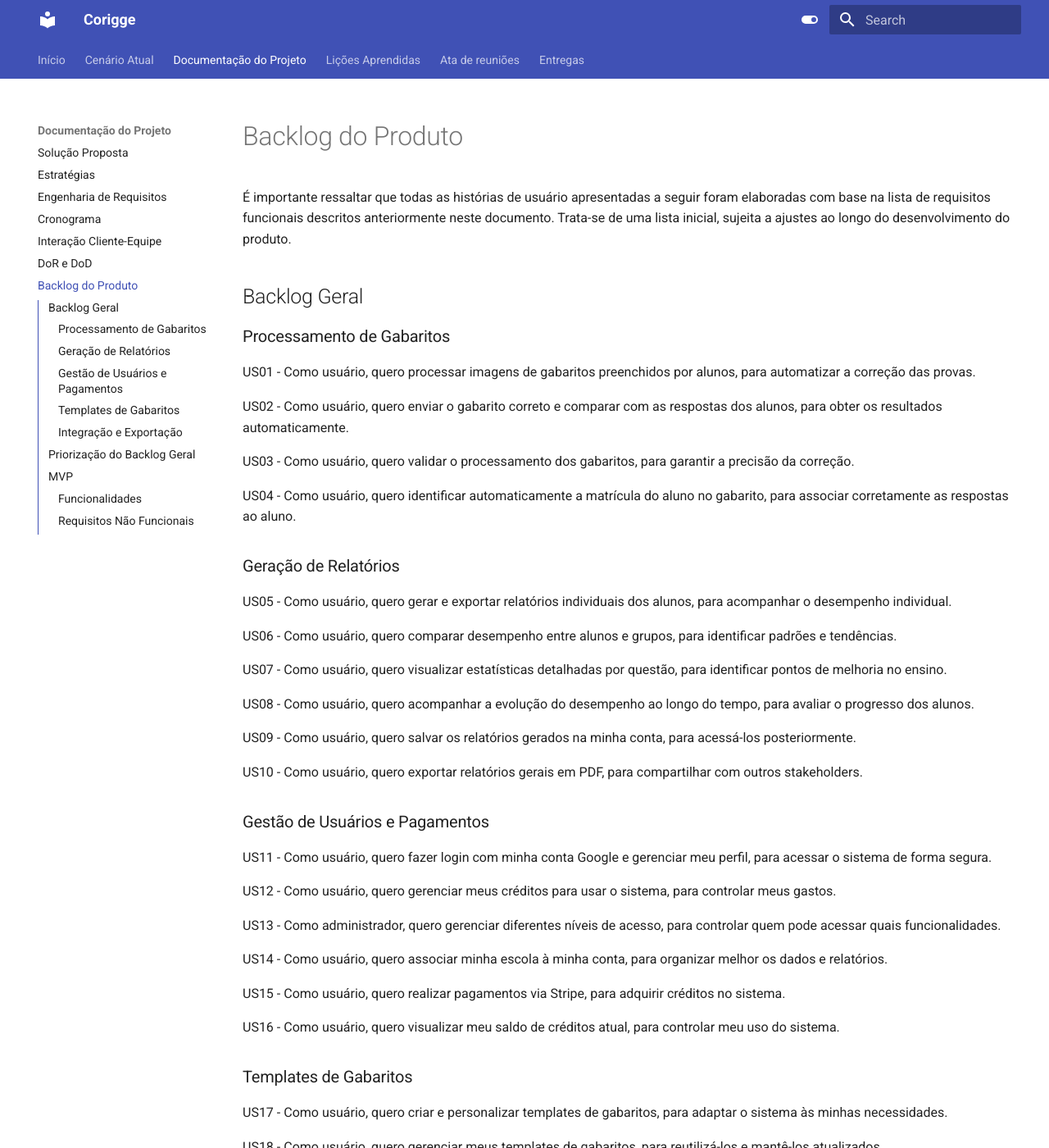
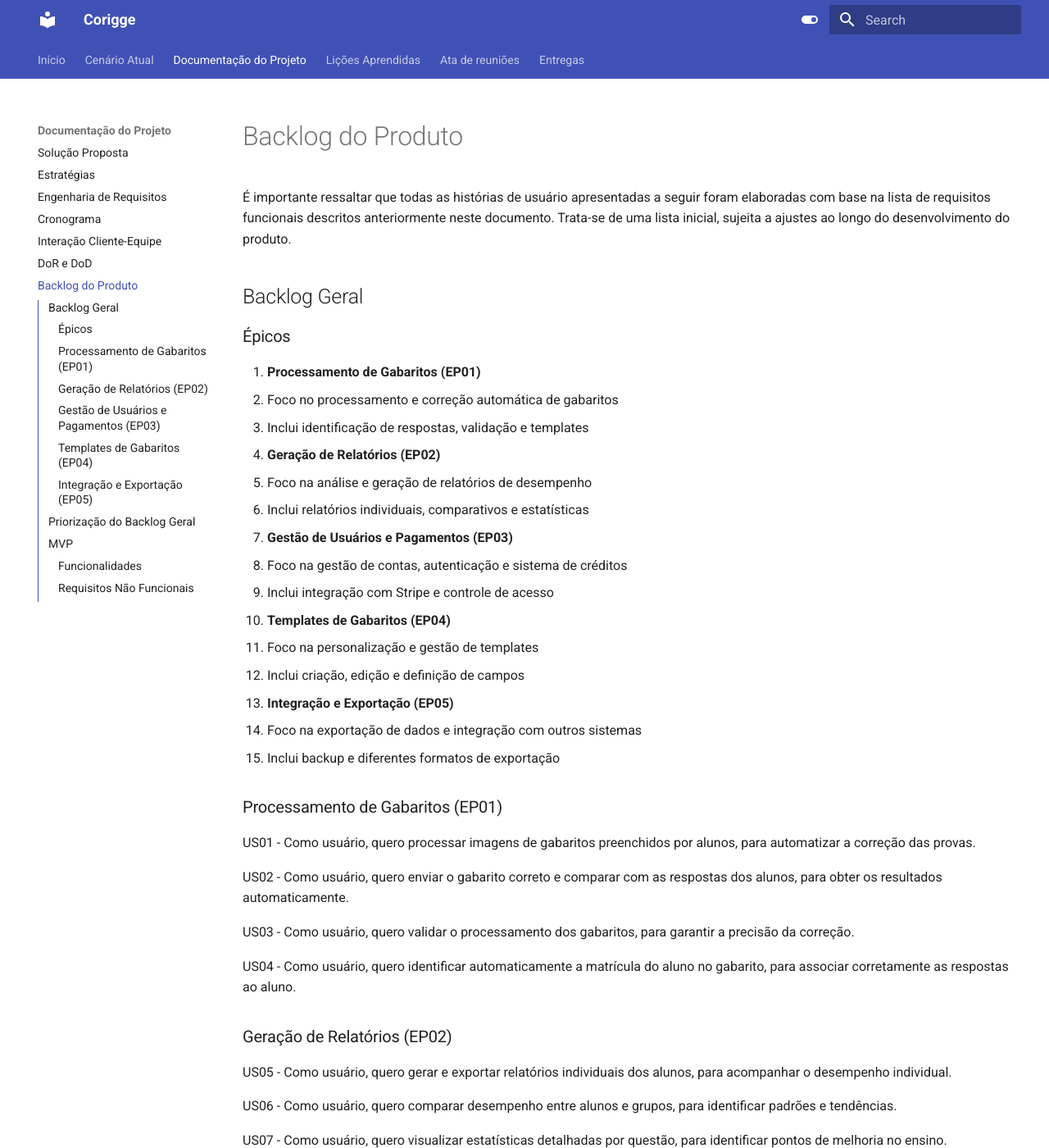
Before and after one commit to mdsreq-fga-unb/2025.1-T01-CORIGGE, an MkDocs documentation site: the page built from docs/backlog.md, in a window 1280 px wide and 1400 px high. Shown: the whole window at 82% size. Built offline with MkDocs 1.6.1 and Material for MkDocs 9.7.7, drawn with Linux system fonts in a browser that asks for light colours; some of the changed text lies outside the part shown.

Commit message:
[fix] backlog + epicos

```diff
--- a/docs/backlog.md
+++ b/docs/backlog.md
@@ -4,7 +4,29 @@
 
 ## Backlog Geral
 
-### Processamento de Gabaritos
+### Épicos
+
+1. **Processamento de Gabaritos (EP01)**
+   - Foco no processamento e correção automática de gabaritos
+   - Inclui identificação de respostas, validação e templates
+
+2. **Geração de Relatórios (EP02)**
+   - Foco na análise e geração de relatórios de desempenho
+   - Inclui relatórios individuais, comparativos e estatísticas
+
+3. **Gestão de Usuários e Pagamentos (EP03)**
+   - Foco na gestão de contas, autenticação e sistema de créditos
+   - Inclui integração com Stripe e controle de acesso
+
+4. **Templates de Gabaritos (EP04)**
+   - Foco na personalização e gestão de templates
+   - Inclui criação, edição e definição de campos
+
+5. **Integração e Exportação (EP05)**
+   - Foco na exportação de dados e integração com outros sistemas
+   - Inclui backup e diferentes formatos de exportação
+
+### Processamento de Gabaritos (EP01)
 
 US01 - Como usuário, quero processar imagens de gabaritos preenchidos por alunos, para automatizar a correção das provas.
 
@@ -14,7 +36,7 @@ US03 - Como usuário, quero validar o processamento dos gabaritos, para garantir
 
 US04 - Como usuário, quero identificar automaticamente a matrícula do aluno no gabarito, para associar corretamente as respostas ao aluno.
 
-### Geração de Relatórios
+### Geração de Relatórios (EP02)
 
 US05 - Como usuário, quero gerar e exportar relatórios individuais dos alunos, para acompanhar o desempenho individual.
 
@@ -28,7 +50,7 @@ US09 - Como usuário, quero salvar os relatórios gerados na minha conta, para a
 
 US10 - Como usuário, quero exportar relatórios gerais em PDF, para compartilhar com outros stakeholders.
 
-### Gestão de Usuários e Pagamentos
+### Gestão de Usuários e Pagamentos (EP03)
 
 US11 - Como usuário, quero fazer login com minha conta Google e gerenciar meu perfil, para acessar o sistema de forma segura.
 
@@ -42,7 +64,7 @@ US15 - Como usuário, quero realizar pagamentos via Stripe, para adquirir crédi
 
 US16 - Como usuário, quero visualizar meu saldo de créditos atual, para controlar meu uso do sistema.
 
-### Templates de Gabaritos
+### Templates de Gabaritos (EP04)
 
 US17 - Como usuário, quero criar e personalizar templates de gabaritos, para adaptar o sistema às minhas necessidades.
 
@@ -52,7 +74,7 @@ US19 - Como usuário, quero personalizar o layout dos gabaritos, para adaptá-lo
 
 US20 - Como usuário, quero definir o número de questões e campos no template, para criar gabaritos com diferentes formatos.
 
-### Integração e Exportação
+### Integração e Exportação (EP05)
 
 US21 - Como usuário, quero exportar dados em diferentes formatos, para integrar com outros sistemas.
 
@@ -67,30 +89,30 @@ A priorização foi realizada utilizando a técnica MoSCoW, que organiza as func
 - Could have: Funcionalidades desejáveis, que agregam valor, mas não são prioritárias
 - Won't have: Funcionalidades que não serão implementadas inicialmente
 
-| ID   | Descrição                      | Prioridade  |
-| ---- | ------------------------------ | ----------- |
-| US01 | Processar Imagens de Gabaritos | Must have   |
-| US02 | Correção Automática            | Must have   |
-| US03 | Validação de Processamento     | Must have   |
-| US04 | Identificação de Matrícula     | Must have   |
-| US05 | Relatórios Individuais         | Must have   |
-| US11 | Autenticação e Perfil          | Must have   |
-| US14 | Associação Escola/Conta        | Must have   |
-| US17 | Criação de Templates           | Must have   |
-| US18 | Gerenciamento de Templates     | Must have   |
-| US20 | Definição de Campos            | Must have   |
-| US06 | Análise Comparativa            | Should have |
-| US12 | Sistema de Créditos            | Should have |
-| US15 | Pagamentos Stripe              | Should have |
-| US16 | Visualização de Créditos       | Should have |
-| US09 | Salvamento de Relatórios       | Should have |
-| US19 | Personalização de Layout       | Should have |
-| US21 | Exportação de Dados            | Should have |
-| US22 | Backup de Dados                | Should have |
-| US07 | Estatísticas por Questão       | Could have  |
-| US08 | Histórico de Desempenho        | Could have  |
-| US10 | Exportação PDF Geral           | Could have  |
-| US13 | Gestão de Acesso               | Could have  |
+| ID   | Descrição                      | Prioridade  | Horas estimadas | Requisito Relacionado | Épico |
+| ---- | ------------------------------ | ----------- | --------------- | --------------------- | ----- |
+| US01 | Processar Imagens de Gabaritos | Must have   | 40h             | RF01                  | EP01  |
+| US02 | Correção Automática            | Must have   | 8h              | RF02, RF04, RF05      | EP01  |
+| US03 | Validação de Processamento     | Must have   | 4h              | RF02                  | EP01  |
+| US04 | Identificação de Matrícula     | Must have   | 10h             | RF03                  | EP01  |
+| US05 | Relatórios Individuais         | Must have   | 8h              | RF10                  | EP02  |
+| US11 | Autenticação e Perfil          | Must have   | 4h              | RF16                  | EP03  |
+| US14 | Associação Escola/Conta        | Must have   | 2h              | RF17                  | EP03  |
+| US17 | Criação de Templates           | Must have   | 12h             | RF12                  | EP04  |
+| US18 | Gerenciamento de Templates     | Must have   | 6h              | RF12, RF13            | EP04  |
+| US20 | Definição de Campos            | Must have   | 4h              | RF13                  | EP04  |
+| US06 | Análise Comparativa            | Should have | 12h             | RF07, RF08            | EP02  |
+| US12 | Sistema de Créditos            | Should have | 6h              | RF20                  | EP03  |
+| US15 | Pagamentos Stripe              | Should have | 10h             | RF18                  | EP03  |
+| US16 | Visualização de Créditos       | Should have | 4h              | RF23                  | EP03  |
+| US09 | Salvamento de Relatórios       | Should have | 4h              | RF09                  | EP02  |
+| US19 | Personalização de Layout       | Should have | 12h             | RF13                  | EP04  |
+| US21 | Exportação de Dados            | Should have | 4h              | RF14                  | EP05  |
+| US22 | Backup de Dados                | Should have | 8h              | RF14                  | EP05  |
+| US07 | Estatísticas por Questão       | Could have  | 16h             | RF06                  | EP02  |
+| US08 | Histórico de Desempenho        | Could have  | 12h             | RF06                  | EP02  |
+| US10 | Exportação PDF Geral           | Could have  | 4h              | RF15                  | EP02  |
+| US13 | Gestão de Acesso               | Could have  | 12h             | RF16                  | EP03  |
 
 ## MVP
 
```
Also changed, not shown: docs/DoR_DoD.md (+2 -1 lines).
